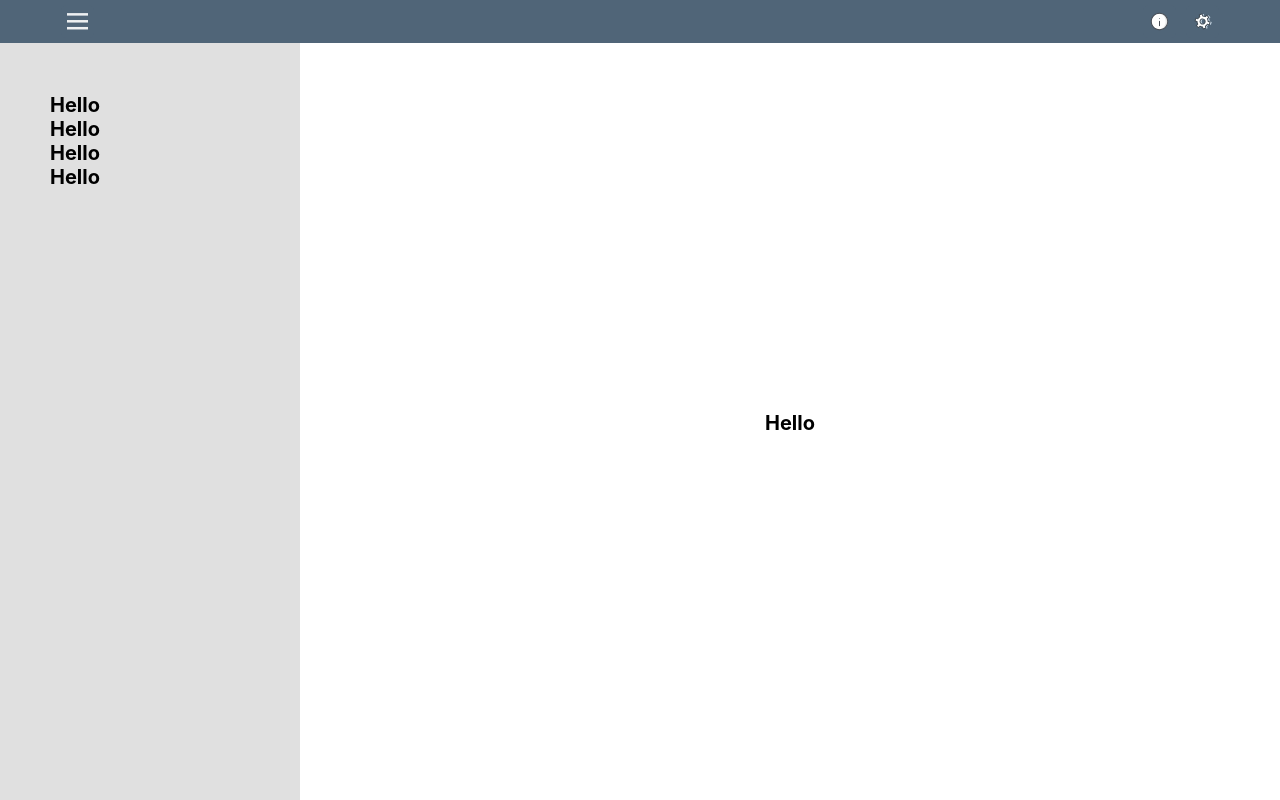
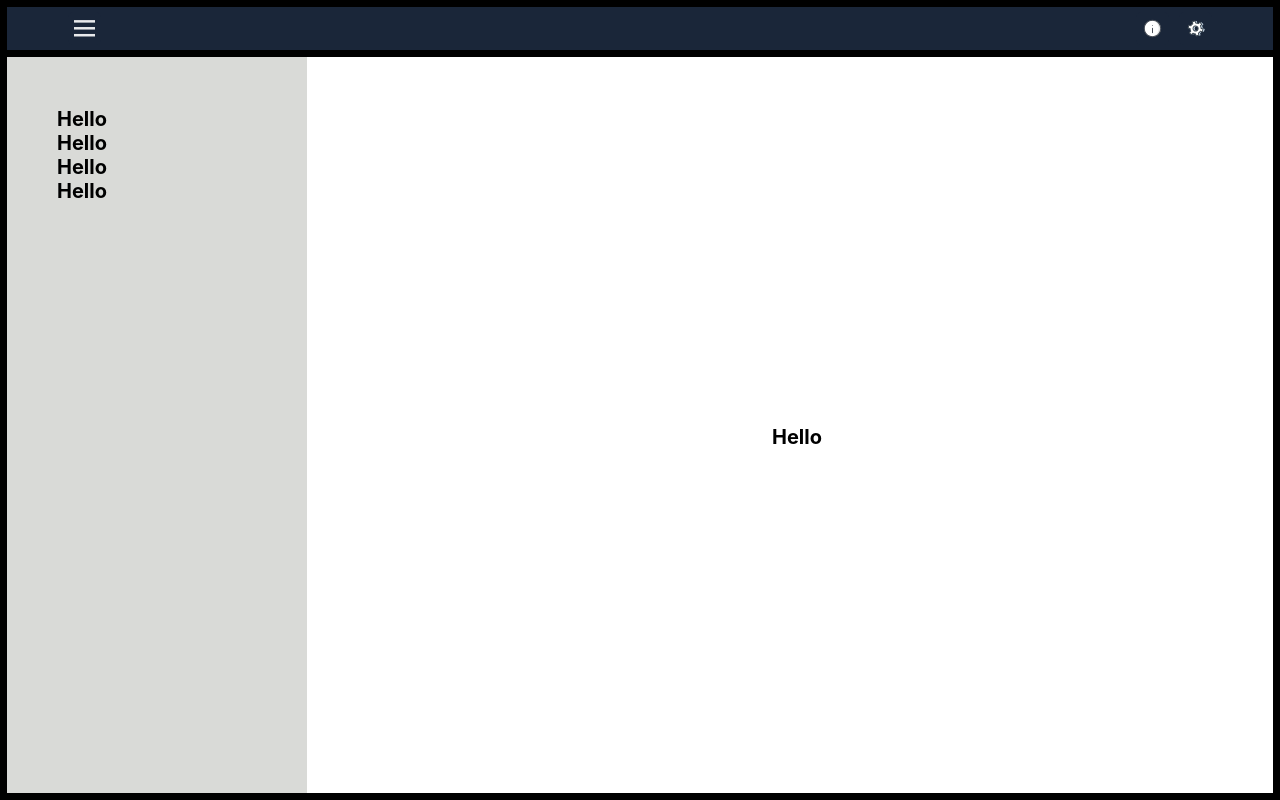
Before and after one commit to jakubwas/wTask, a React (Create React App) app in the folder client/: page / in a window 1280 px wide. Built offline with nearby package versions, Linux system fonts and the light colour scheme.

Commit message:
Change color palette

```diff
--- a/client/src/App.js
+++ b/client/src/App.js
@@ -8,7 +8,14 @@ import MenuState from "./Context/MenuState";
 
 const App = () => {
   return (
-    <div style={{ height: "100vh", width: "100vw", overflow: "hidden" }}>
+    <div
+      style={{
+        height: "100vh",
+        width: "100vw",
+        overflow: "hidden",
+        border: "7px solid black",
+      }}
+    >
       <MenuState>
         <Navbar />
         <AppContent />
--- a/client/src/Components/Buttons/NavbarButton.js
+++ b/client/src/Components/Buttons/NavbarButton.js
@@ -2,7 +2,7 @@ import React from "react";
 import styled from "styled-components";
 
 const Button = styled.button`
-  background: #506578;
+  background: #1a2639;
   display: flex;
   align-items: center;
   justify-content: center;
--- a/client/src/Components/Containers/LeftSidebarContainer.js
+++ b/client/src/Components/Containers/LeftSidebarContainer.js
@@ -7,7 +7,7 @@ const Container = styled.div`
   display: flex;
   flex-direction: column;
   padding: 5rem 0 0 5rem;
-  background: rgba(224, 224, 224, 0.99);
+  background: #d9dad7;
 `;
 
 const LeftSidebarContainer = (props) => {
--- a/client/src/Components/Layout/Navbar.js
+++ b/client/src/Components/Layout/Navbar.js
@@ -1,19 +1,23 @@
+// Dependencies
 import React, { useContext } from "react";
 import styled from "styled-components";
-
+// Components
 import BurgerMenu from "../Buttons/BurgerMenu";
 import RightSideNavIcon from "../Containers/RightSideNavIcons";
 import Settings from "../Buttons/SettingsButton";
 import InfoButton from "../Buttons/InfoButton";
 
+// Styled Components
 const NavigationBar = styled.div`
   min-height: 5vh;
-  background: #506578;
+  background: #1a2639;
   display: flex;
   align-items: center;
   justify-content: space-between;
+  border-bottom: 7px solid black;
 `;
 
+// React Component
 const Navbar = () => {
   return (
     <NavigationBar>
```
